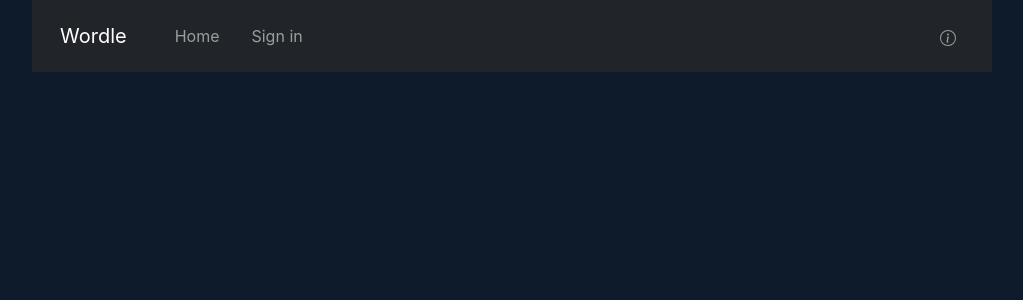
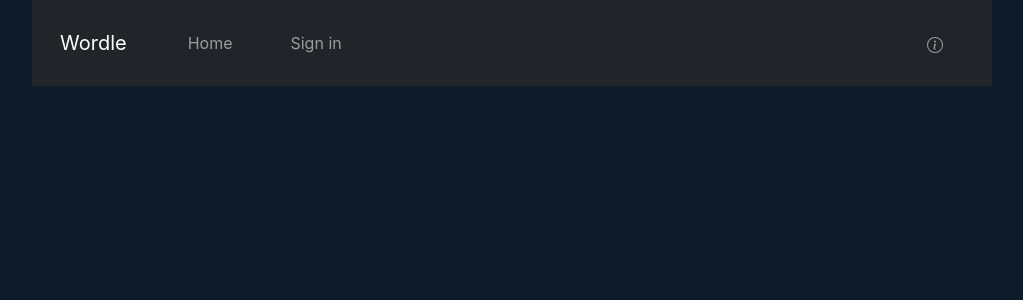
Before and after one commit to Tnatiel/wordle-ts, a React (Create React App) app: page / in a window 1280 px wide. Shown: the top 300 px of the page, without its empty margins (128-1151 px from the left). Built offline with nearby package versions, Linux system fonts and the light colour scheme.

Commit message:
Added basic home-page

```diff
--- a/src/index.tsx
+++ b/src/index.tsx
@@ -7,6 +7,7 @@ import { RouterProvider } from 'react-router-dom';
 import {createBrowserRouter} from 'react-router-dom'
 import { WordleApp } from './main-components/WordleApp'
 import { SignIn } from './pages/SignIn';
+import { Home } from './main-components/LandingPage';
 const root = ReactDOM.createRoot(
   document.getElementById('root') as HTMLElement
 );
@@ -23,6 +24,10 @@ export const route = createBrowserRouter([
           path: 'sign-in',
           element: <SignIn />
       },
+      {
+          path: 'home',
+          element: <Home />
+      },
       ]
   },
 
--- a/src/main-components/LandingPage.tsx
+++ b/src/main-components/LandingPage.tsx
@@ -1,13 +1,8 @@
 
 export function Home() {
     return (
-        <header className="masthead">
-            <div className="container">
-                <div className="intro-text">
-                    <div className="intro-lead-in"><span>Welcome To Wordle</span></div>
-                    <div className="intro-heading text-uppercase"><span>Hello Guest<br /></span></div>
-                </div>
-            </div>
-        </header>
+        <div className="home">
+            <h1>Welcome Guest</h1>
+        </div>
     )
 }
--- a/src/main-components/NavBar.tsx
+++ b/src/main-components/NavBar.tsx
@@ -1,21 +1,28 @@
 import Container from 'react-bootstrap/Container';
 import Nav from 'react-bootstrap/Nav';
 import Navbar from 'react-bootstrap/Navbar';
+import Button from 'react-bootstrap/Button';
 import {BsInfoCircle} from 'react-icons/bs'
 import { Link } from 'react-router-dom';
 function NavBar({ openModal}: { openModal: () => void}) {
   return (
     <Navbar collapseOnSelect expand="lg" bg="dark" variant="dark">
       <Container>
-        <Navbar.Brand><Link className="navbar-brand" to={'wordle'}>Wordle</Link></Navbar.Brand>
+          <Navbar.Brand><Link className="navbar-brand" to={'wordle'}>Wordle</Link></Navbar.Brand>
         <Navbar.Toggle aria-controls="responsive-navbar-nav" />
         <Navbar.Collapse id="responsive-navbar-nav">
           <Nav className="me-auto">
-            <Nav.Link><Link className="nav-link" to={'/'}>Home <span className="sr-only"></span></Link></Nav.Link>
-            <Nav.Link><Link className="nav-link" to={'sign-in'}>Sign in</Link></Nav.Link>
+            <Button variant='dark'>
+              <Nav.Link><Link className="nav-link" to={'home'}>Home</Link></Nav.Link>
+            </Button>
+            <Button variant='dark'>
+              <Nav.Link><Link className="nav-link" to={'sign-in'}>Sign in</Link></Nav.Link>
+            </Button>
           </Nav>
           <Nav>
-            <Nav.Link><BsInfoCircle onClick={openModal}/></Nav.Link>
+            <Button onClick={openModal} variant='dark'>
+            <Nav.Link><BsInfoCircle /></Nav.Link>
+            </Button>
           </Nav>
         </Navbar.Collapse>
       </Container>
--- a/src/styles/App.scss
+++ b/src/styles/App.scss
@@ -67,12 +67,10 @@ main {
 
 
 
-.masthead {
-    background: url('2491665.jpg');
-
+.home {
+    background: url('../../../2491665.jpg');
+    display: flex;
+    justify-content: center;
+    align-items: center;
+    height: 100%;
 }
-.intro-text {
-    width: 696px;
-    height: fit-content;
-    padding: 100px 0px 100px;
-}
```
